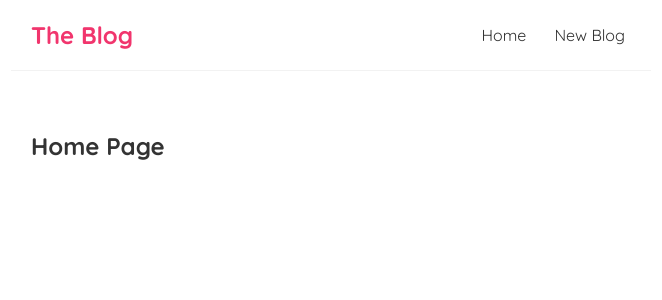
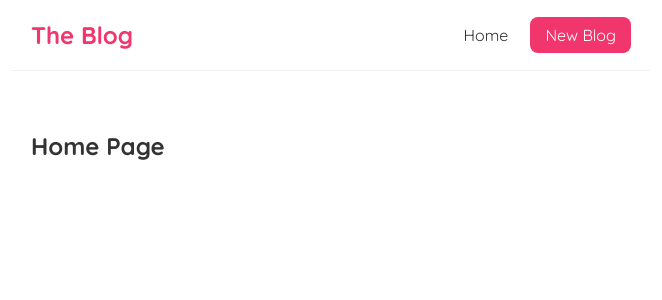
Before and after one commit to mhperera/PT_PinkBlog, a React (Create React App) app: page / in a window 1280 px wide. Shown: the top 300 px of the page, without its empty margins (309-971 px from the left). Built offline with nearby package versions, Linux system fonts and the light colour scheme.

Commit message:
Add Inline Style

```diff
--- a/src/Navbar.js
+++ b/src/Navbar.js
@@ -5,7 +5,12 @@
             <h1>The Blog</h1>
             <div className="links">
                 <a href="/">Home</a>
-                <a href="/create">New Blog</a>
+                <a href="/create" style={{
+                    color:"white",
+                    backgroundColor:"#f1356d",
+                    borderRadius: "8px",
+                    padding: "8px 15px"
+                }}>New Blog</a>
             </div>
         </nav>
 
```
